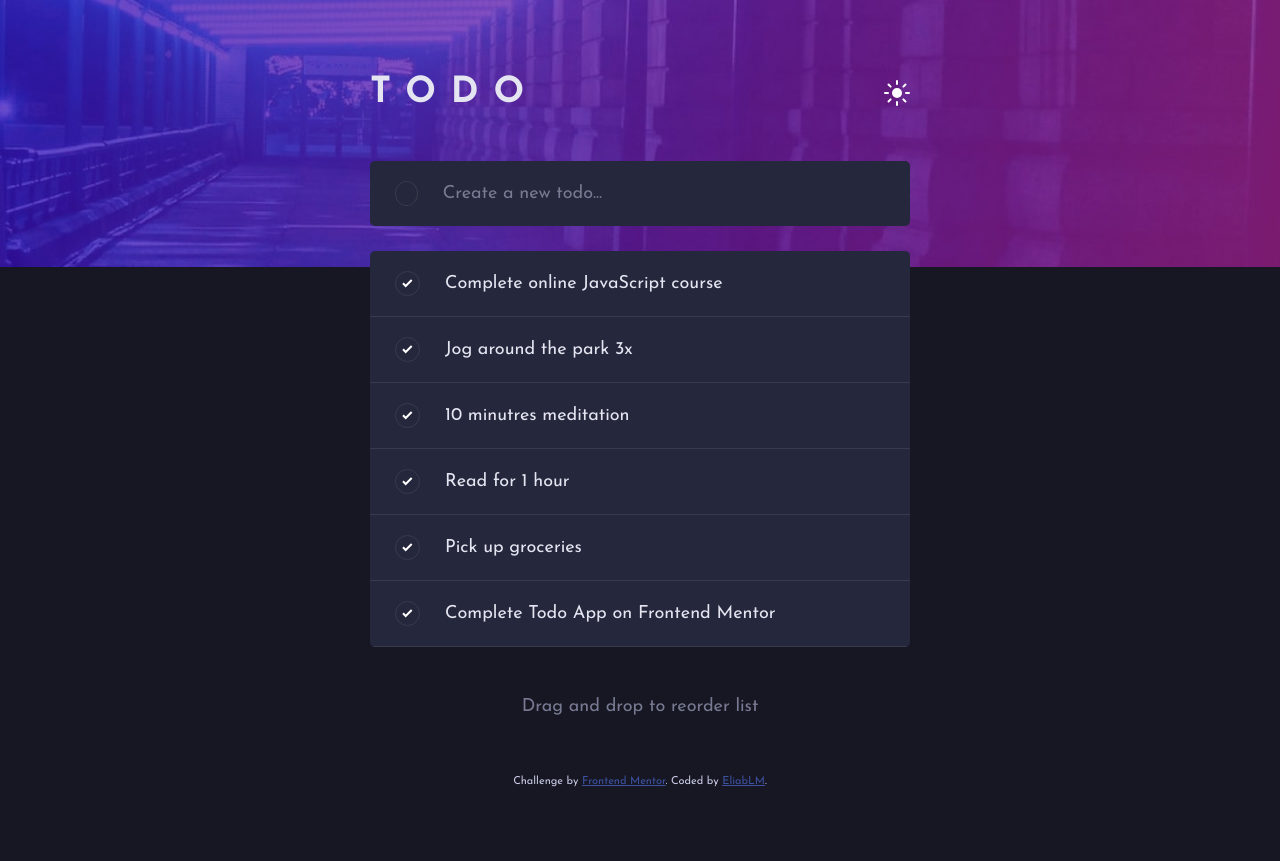
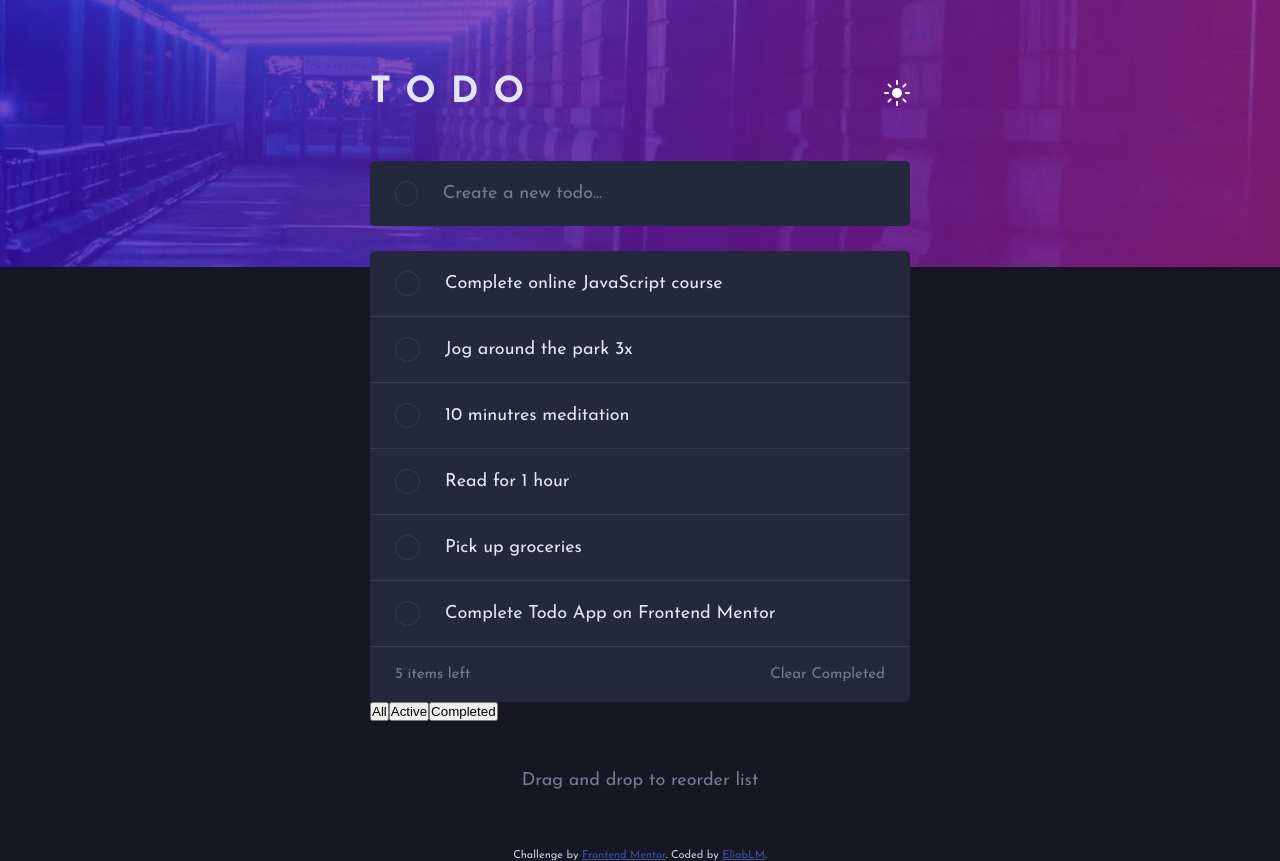
Before and after one commit to EliabLM/todo-app, a React (Create React App) app: page / in a window 1280 px wide. Before the commit the page ends 800 px from the top, so only its background shows below. Built offline with nearby package versions, Linux system fonts and the light colour scheme.

Commit message:
Agrega estructura y estilos al componente CounterTodo

```diff
--- a/src/App.js
+++ b/src/App.js
@@ -3,6 +3,7 @@ import { Header } from './components/Header/Header';
 import { Footer } from './components/Footer/Footer';
 import { CreateTodo } from './components/CreateTodo/CreateTodo';
 import { ListTodo } from './components/ListTodo/ListTodo';
+import { FilterTodo } from './components/FilterTodo/FilterTodo';
 import bgDesktopDark from './images/bg-desktop-dark.jpg';
 import './App.css';
 
@@ -24,6 +25,7 @@ function App() {
 			<main className="main">
 				<CreateTodo />
 				<ListTodo todos={todos} />
+				<FilterTodo />
 			</main>
 			<p className="drag-and-drop">Drag and drop to reorder list</p>
 			<Footer />
--- /dev/null
+++ b/src/components/CounterTodo/CounterTodo.css
@@ -0,0 +1,27 @@
+@import url('../../App.css');
+
+.CounterTodo {
+	display: flex;
+	justify-content: space-between;
+	align-items: center;
+	padding: 20px 25px;
+	background: var(--Very-Dark-Desaturated-Blue);
+}
+
+.items-left {
+	font-size: 15px;
+	color: var(--Dark-Grayish-Blue);
+}
+
+.clear-btn {
+	cursor: pointer;
+	font-family: inherit;
+	font-size: 15px;
+	border: none;
+	background: transparent;
+	color: var(--Dark-Grayish-Blue);
+}
+
+.clear-btn:hover {
+	color: var(--Light-Grayish-Blue);
+}
--- /dev/null
+++ b/src/components/CounterTodo/CounterTodo.js
@@ -0,0 +1,13 @@
+import React from 'react';
+import './CounterTodo.css';
+
+function CounterTodo() {
+	return (
+		<div className="CounterTodo">
+			<p className="items-left">5 items left</p>
+			<button className="clear-btn">Clear Completed</button>
+		</div>
+	);
+}
+
+export { CounterTodo };
--- /dev/null
+++ b/src/components/FilterTodo/FilterTodo.js
@@ -0,0 +1,13 @@
+import React from 'react';
+
+function FilterTodo() {
+	return (
+		<div className="FilterTodo">
+			<button className="filter-btn all-btn">All</button>
+			<button className="filter-btn active-btn">Active</button>
+			<button className="filter-btn completed-btn">Completed</button>
+		</div>
+	);
+}
+
+export { FilterTodo };
--- a/src/components/ItemTodo/ItemTodo.css
+++ b/src/components/ItemTodo/ItemTodo.css
@@ -1,12 +1,10 @@
 @import url('../../App.css');
 
 .itemTodo {
-	/* outline: 1px solid white; */
 	display: flex;
 	justify-content: flex-start;
 	align-items: center;
 	padding: 20px 25px;
-	/* border-radius: 5px; */
 	border-bottom: 1px solid var(--Very-Dark-Grayish-Blue);
 	background: var(--Very-Dark-Desaturated-Blue);
 	list-style: none;
@@ -23,22 +21,28 @@
 	background: var(--Check-Background);
 }
 
+.checkIcon {
+	display: none;
+}
+
 .crossIcon {
 	cursor: pointer;
 	display: none;
 	margin-left: auto;
 }
 
+.itemTodo:hover > .circulo > .checkIcon {
+	display: block;
+}
+
 .itemTodo:hover > .crossIcon {
 	display: block;
 }
 
-/* .border {
-	border: 1px solid;
-	border-image-slice: 1;
-	border-width: 1px;
-} */
+.itemTodo:hover > .circulo {
+	background: var(--Check-Background);
+}
 
-/* .border-gradient {
-	border-image-source: var(--Check-Background);
-} */
+.crossIcon:hover {
+	filter: brightness(2);
+}
--- a/src/components/ItemTodo/ItemTodo.js
+++ b/src/components/ItemTodo/ItemTodo.js
@@ -11,7 +11,7 @@ function ItemTodo({ todo }) {
 
 	return (
 		<li className="itemTodo">
-			<div className="circulo border border-gradient">
+			<div className="circulo">
 				<img className="checkIcon" src={IconCheck} alt="Check icon" />
 			</div>
 			<p className="todoText">{todo.text}</p>
--- a/src/components/ListTodo/ListTodo.js
+++ b/src/components/ListTodo/ListTodo.js
@@ -1,15 +1,17 @@
 import React from 'react';
 import { ItemTodo } from '../ItemTodo/ItemTodo';
+import { CounterTodo } from '../CounterTodo/CounterTodo';
 import './ListTodo.css';
 
 function ListTodo({ todos }) {
 	return (
-		<section>
-			<ul className="list">
+		<section className="list">
+			<ul>
 				{todos.map((todo) => (
 					<ItemTodo todo={todo} key={todo.text} />
 				))}
 			</ul>
+			<CounterTodo />
 		</section>
 	);
 }
```
Also changed, not shown: src/components/ItemTodo/IconCheck.js (deleted, +0 -16 lines), src/components/ItemTodo/IconCross.js (deleted, +0 -15 lines), src/components/FilterTodo/FilterTodo.css (added).
